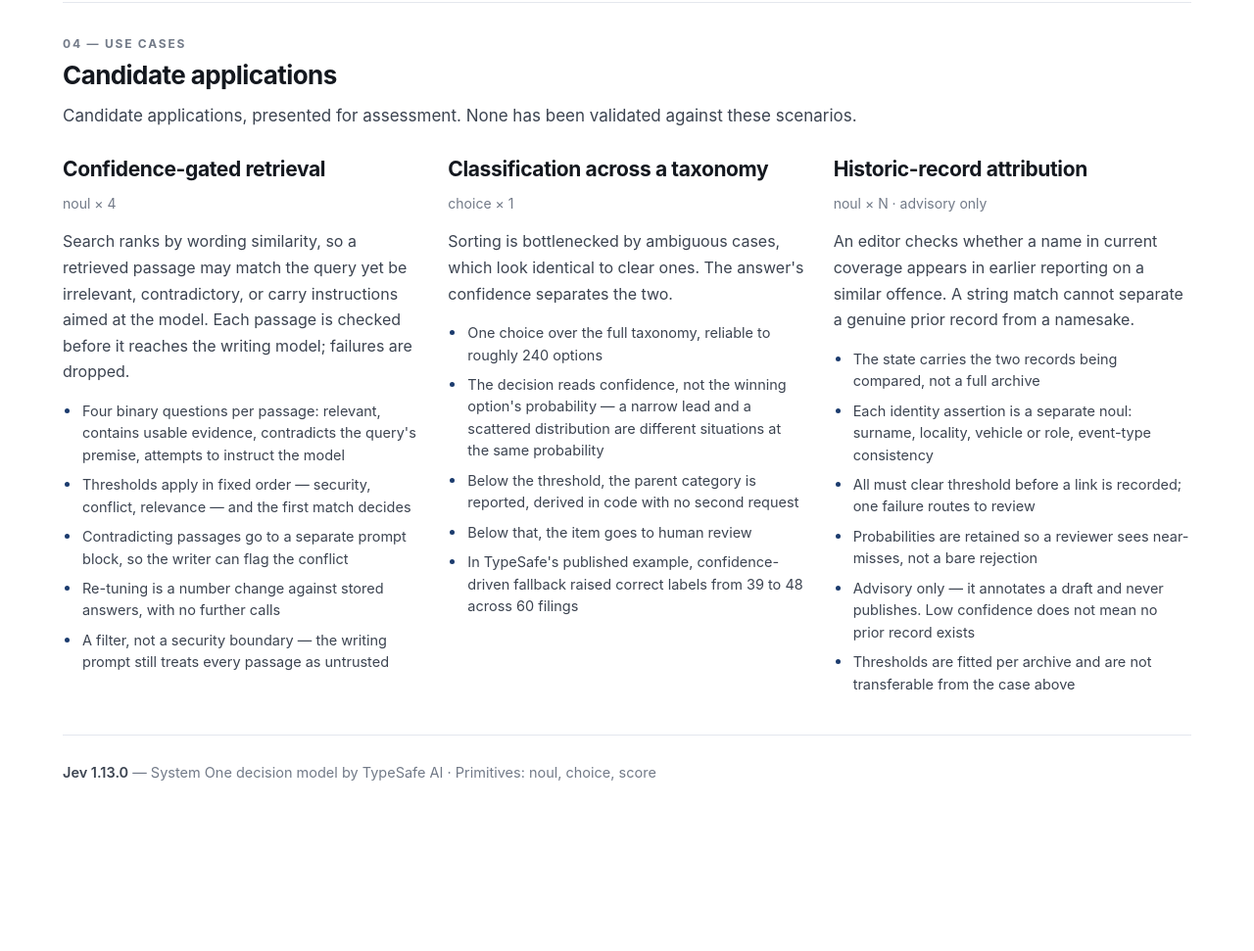
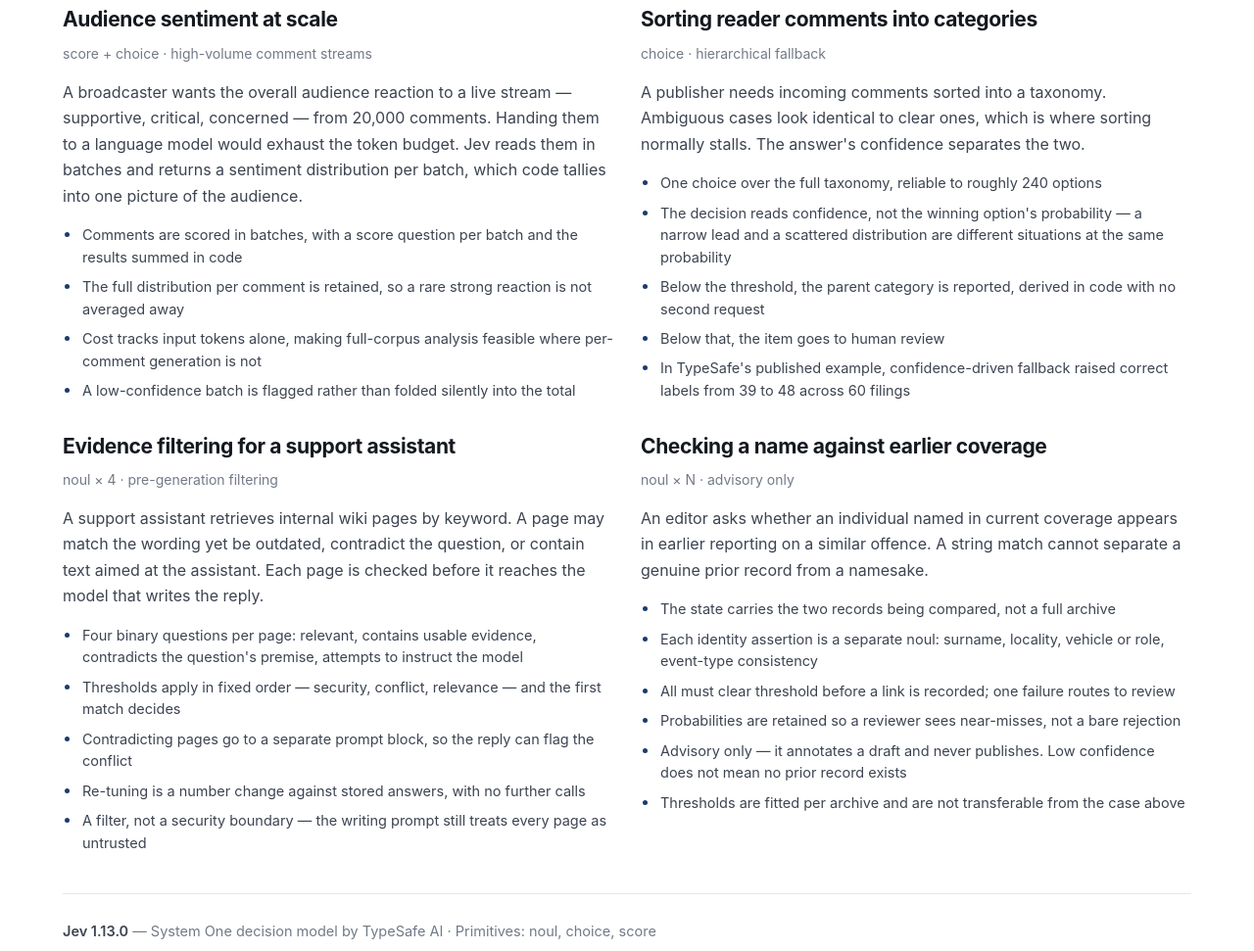
Before and after one commit to Satvik-codes/jevai-info-typesafe, a plain HTML site: page index.html in a window 1280 px wide. Shown: the part 1829-2800 px from the top of the page at 98% size. Before the commit the page ends 2674 px from the top, so only its background shows below. Drawn offline with Linux system fonts and the light colour scheme.

Commit message:
Remove metadata grid, add live-stream sentiment use case

```diff
--- a/index.html
+++ b/index.html
@@ -31,10 +31,6 @@
   .lede{margin:20px 0 0;max-width:74ch;font-size:18.5px;color:var(--ink-2);font-weight:350}
   .lede b{font-weight:600;color:var(--ink)}
 
-  .facts{margin-top:32px;display:grid;grid-template-columns:repeat(4,1fr);gap:20px 34px}
-  .facts div span{display:block;font-size:11.5px;font-weight:700;letter-spacing:.13em;text-transform:uppercase;color:var(--ink-3)}
-  .facts div strong{display:block;font-weight:600;font-size:16.5px;margin-top:4px;letter-spacing:-.01em}
-
   section{padding:32px 0;border-top:1px solid var(--line)}
   .sechead{margin-bottom:24px}
   .num{font-size:12px;font-weight:700;letter-spacing:.15em;text-transform:uppercase;color:var(--ink-3)}
@@ -50,6 +46,7 @@
   ul.pts.one li::before{top:8px;width:5px;height:5px}
 
   .blocks{display:grid;grid-template-columns:repeat(3,1fr);gap:28px}
+  .blocks.duo{grid-template-columns:1fr 1fr}
   .blk h3{font-size:21px;font-weight:700;letter-spacing:-.018em}
   .blk .sig{margin-top:5px;font-size:14px;color:var(--ink-3)}
   .blk p{margin-top:14px;color:var(--ink-2);font-size:16px}
@@ -77,10 +74,10 @@
 
   @media(max-width:1040px){
     .blocks,ul.pts{grid-template-columns:1fr 1fr}
-    .facts{grid-template-columns:repeat(2,1fr)}
+    .blocks.duo{grid-template-columns:1fr}
   }
   @media(max-width:680px){
-    .blocks,ul.pts,.facts{grid-template-columns:1fr}
+    .blocks,ul.pts{grid-template-columns:1fr}
     table.cmp thead{display:none}
     table.cmp tbody th,table.cmp td{width:auto;display:block;padding:4px 0}
     table.cmp td.j{border-left:2px solid var(--accent);padding-left:14px;margin-bottom:12px}
@@ -104,17 +101,7 @@
       answers with calibrated probabilities and confidence values that software acts on directly.
     </p>
 
-    <div class="facts">
-      <div><span>Owner</span><strong>TypeSafe AI</strong></div>
-      <div><span>Model class</span><strong>System One</strong></div>
-      <div><span>Release</span><strong>1.13.0 · 15 Sep 2026</strong></div>
-      <div><span>Model id</span><strong>jev-1.13.0</strong></div>
-      <div><span>Endpoint</span><strong>api.typesafe.ai</strong></div>
-      <div><span>Input</span><strong>Text or JSON</strong></div>
-      <div><span>Output</span><strong>JSON answers</strong></div>
-      <div><span>Output cost</span><strong>Free</strong></div>
-    </div>
-  </header>
+    </header>
 
   <!-- ══ 1 ═══════════════════════════════════ -->
   <section>
@@ -202,25 +189,24 @@
     <div class="sechead">
       <div class="num">04 — Use cases</div>
       <h2>Candidate applications</h2>
-      <p class="sub">Candidate applications, presented for assessment. None has been validated against these scenarios.</p>
+      <p class="sub">Worked examples, presented for assessment. None has been validated in production.</p>
     </div>
-    <div class="blocks">
+    <div class="blocks duo">
       <div class="blk">
-        <h3>Confidence-gated retrieval</h3>
-        <div class="sig">noul × 4</div>
-        <p>Search ranks by wording similarity, so a retrieved passage may match the query yet be irrelevant, contradictory, or carry instructions aimed at the model. Each passage is checked before it reaches the writing model; failures are dropped.</p>
+        <h3>Audience sentiment at scale</h3>
+        <div class="sig">score + choice · high-volume comment streams</div>
+        <p>A broadcaster wants the overall audience reaction to a live stream — supportive, critical, concerned — from 20,000 comments. Handing them to a language model would exhaust the token budget. Jev reads them in batches and returns a sentiment distribution per batch, which code tallies into one picture of the audience.</p>
         <ul class="pts one">
-          <li>Four binary questions per passage: relevant, contains usable evidence, contradicts the query's premise, attempts to instruct the model</li>
-          <li>Thresholds apply in fixed order — security, conflict, relevance — and the first match decides</li>
-          <li>Contradicting passages go to a separate prompt block, so the writer can flag the conflict</li>
-          <li>Re-tuning is a number change against stored answers, with no further calls</li>
-          <li>A filter, not a security boundary — the writing prompt still treats every passage as untrusted</li>
+          <li>Comments are scored in batches, with a score question per batch and the results summed in code</li>
+          <li>The full distribution per comment is retained, so a rare strong reaction is not averaged away</li>
+          <li>Cost tracks input tokens alone, making full-corpus analysis feasible where per-comment generation is not</li>
+          <li>A low-confidence batch is flagged rather than folded silently into the total</li>
         </ul>
       </div>
       <div class="blk">
-        <h3>Classification across a taxonomy</h3>
-        <div class="sig">choice × 1</div>
-        <p>Sorting is bottlenecked by ambiguous cases, which look identical to clear ones. The answer's confidence separates the two.</p>
+        <h3>Sorting reader comments into categories</h3>
+        <div class="sig">choice · hierarchical fallback</div>
+        <p>A publisher needs incoming comments sorted into a taxonomy. Ambiguous cases look identical to clear ones, which is where sorting normally stalls. The answer's confidence separates the two.</p>
         <ul class="pts one">
           <li>One choice over the full taxonomy, reliable to roughly 240 options</li>
           <li>The decision reads confidence, not the winning option's probability — a narrow lead and a scattered distribution are different situations at the same probability</li>
@@ -230,9 +216,21 @@
         </ul>
       </div>
       <div class="blk">
-        <h3>Historic-record attribution</h3>
+        <h3>Evidence filtering for a support assistant</h3>
+        <div class="sig">noul × 4 · pre-generation filtering</div>
+        <p>A support assistant retrieves internal wiki pages by keyword. A page may match the wording yet be outdated, contradict the question, or contain text aimed at the assistant. Each page is checked before it reaches the model that writes the reply.</p>
+        <ul class="pts one">
+          <li>Four binary questions per page: relevant, contains usable evidence, contradicts the question's premise, attempts to instruct the model</li>
+          <li>Thresholds apply in fixed order — security, conflict, relevance — and the first match decides</li>
+          <li>Contradicting pages go to a separate prompt block, so the reply can flag the conflict</li>
+          <li>Re-tuning is a number change against stored answers, with no further calls</li>
+          <li>A filter, not a security boundary — the writing prompt still treats every page as untrusted</li>
+        </ul>
+      </div>
+      <div class="blk">
+        <h3>Checking a name against earlier coverage</h3>
         <div class="sig">noul × N · advisory only</div>
-        <p>An editor checks whether a name in current coverage appears in earlier reporting on a similar offence. A string match cannot separate a genuine prior record from a namesake.</p>
+        <p>An editor asks whether an individual named in current coverage appears in earlier reporting on a similar offence. A string match cannot separate a genuine prior record from a namesake.</p>
         <ul class="pts one">
           <li>The state carries the two records being compared, not a full archive</li>
           <li>Each identity assertion is a separate noul: surname, locality, vehicle or role, event-type consistency</li>
```
